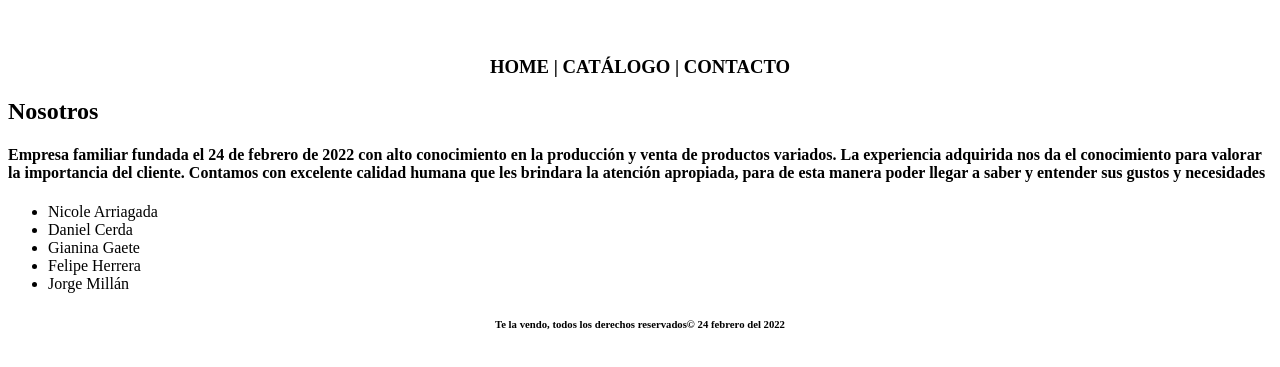
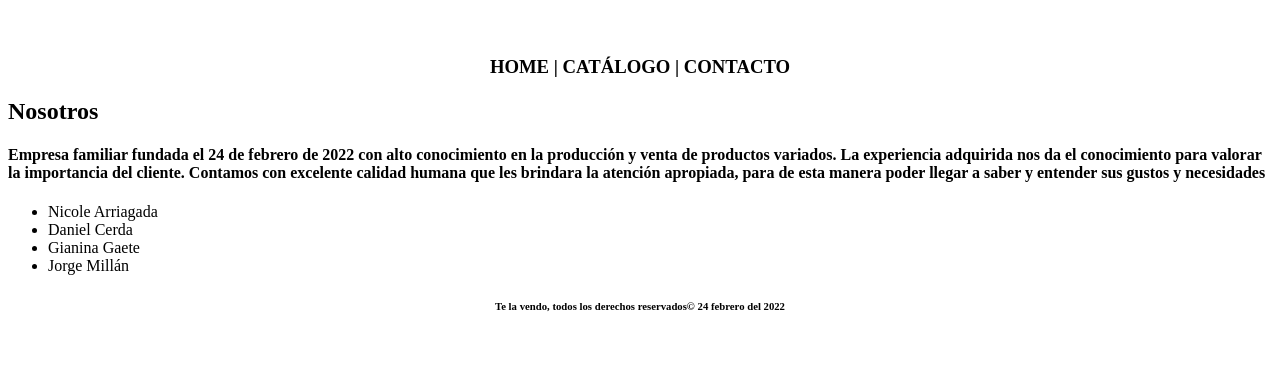
Before and after one commit to lMertht/modulo3_abpro1, a plain HTML site: page index.html in a window 1280 px wide. Shown: the part 79-446 px from the top of the page. Drawn offline with Linux system fonts and the light colour scheme.

Commit message:
Update index.html
se elimino a felipe D:

```diff
--- a/index.html
+++ b/index.html
@@ -26,7 +26,6 @@
     <li>Nicole Arriagada</li>
     <li>Daniel Cerda</li>
     <li>Gianina Gaete</li>
-    <li>Felipe Herrera</li>
     <li>Jorge Millán</li>
 </ul>
 
```
